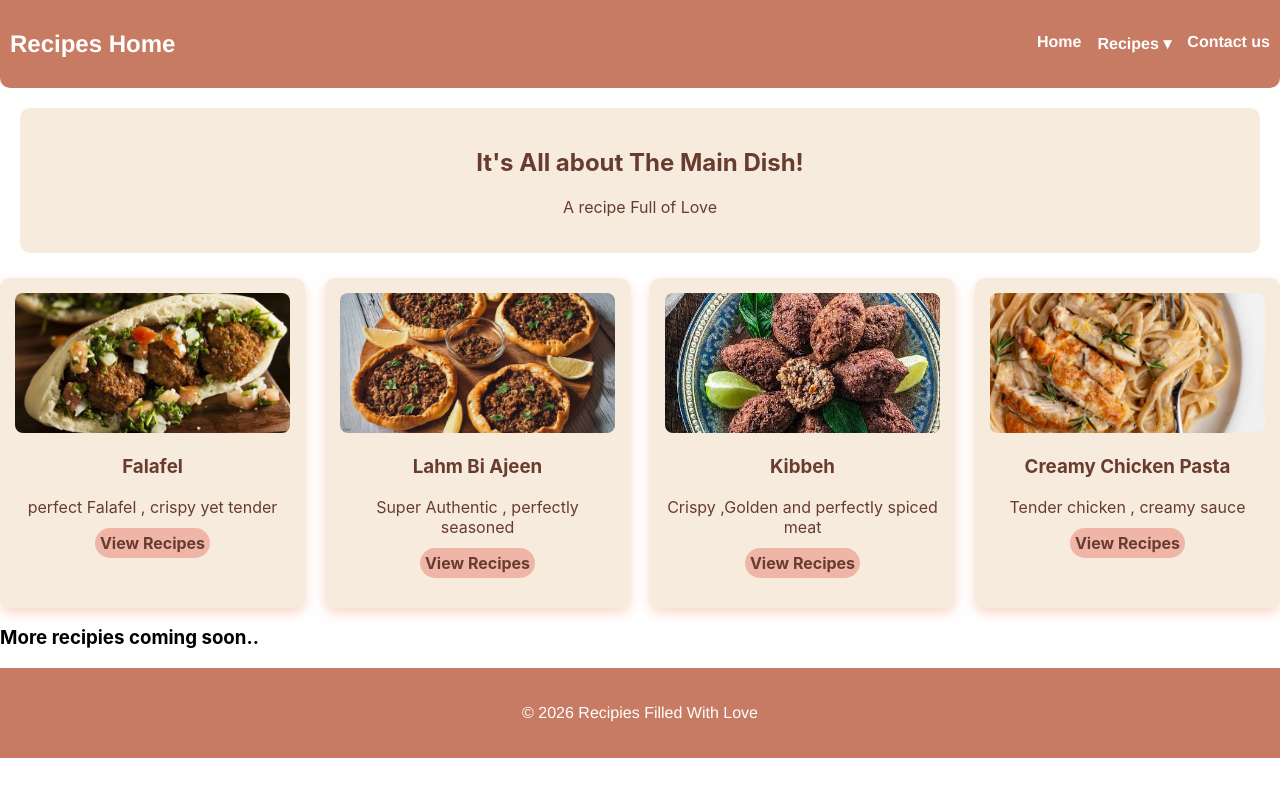
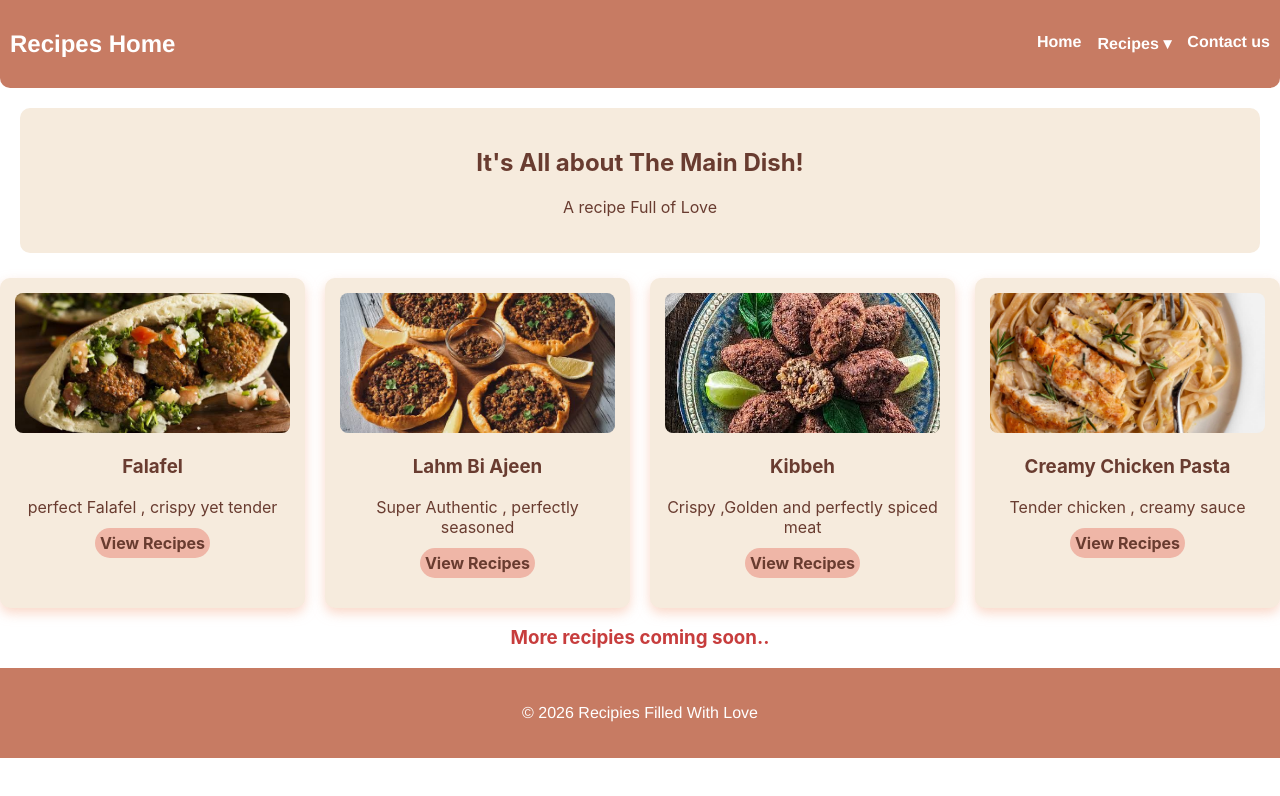
Before and after one commit to fatima6120/Recipie_Home, a React (Create React App) app: page /MainDishes in a window 1280 px wide. Shown: the top 796 px of the page. Built offline with nearby package versions, Linux system fonts and the light colour scheme.

Commit message:
styles the coming soon

```diff
--- a/src/style/MainDish.css
+++ b/src/style/MainDish.css
@@ -6,3 +6,8 @@
   margin: 20px;
   color: #693c30;
 }
+
+.soon {
+  text-align: center;
+  color: rgb(199, 61, 61);
+}
```
